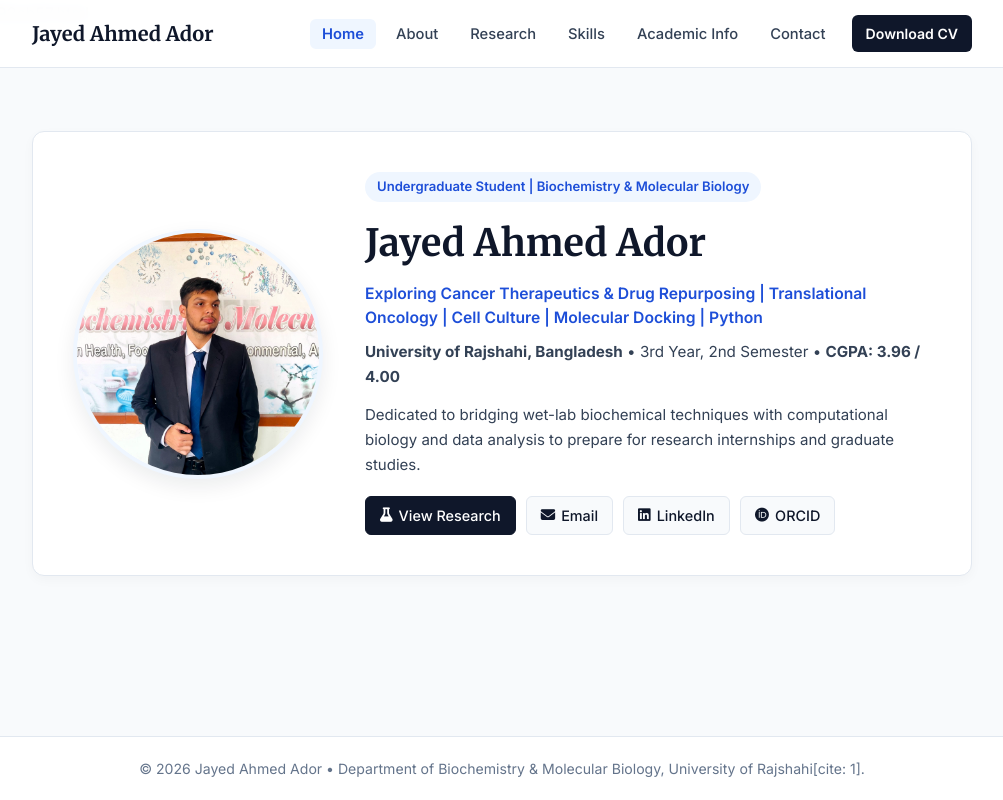
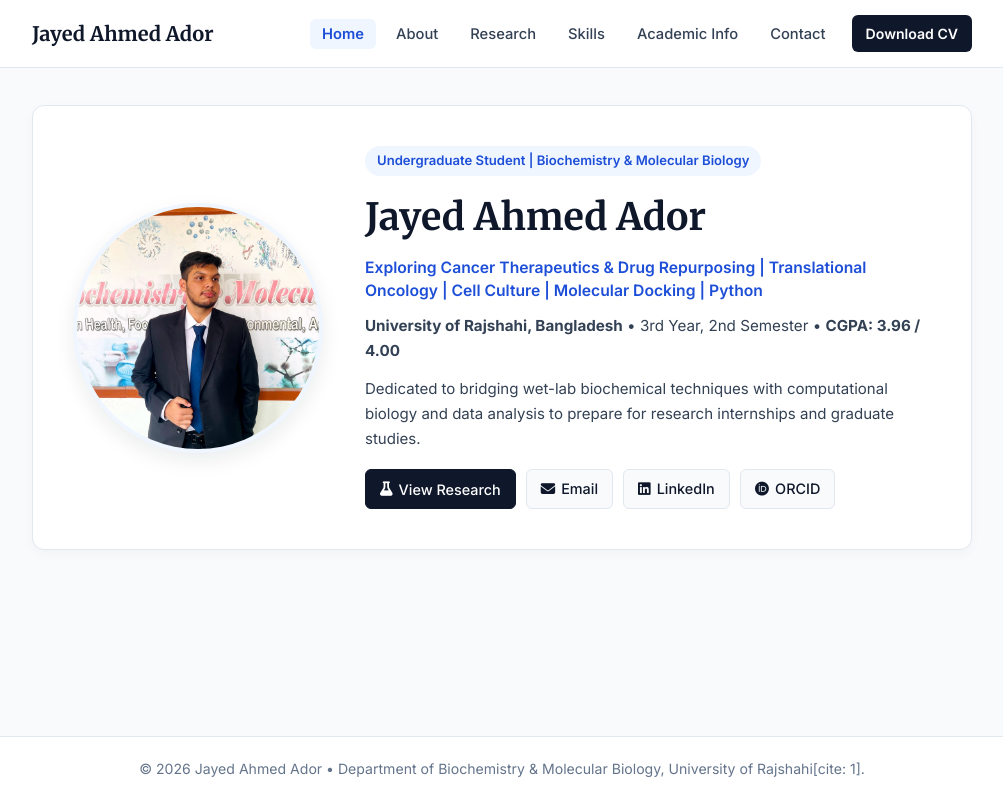
Before and after one commit to jayed-ahmed/jayed-ahmed.github.io, a plain HTML site: page index.html in a window 1280 px wide. Shown: the whole page, without its empty margins (138-1141 px from the left). Drawn offline with Linux system fonts and the light colour scheme.

Commit message:
Update index.html

```diff
--- a/index.html
+++ b/index.html
@@ -8,7 +8,6 @@
     <meta name="description" content="Academic and Research Portfolio of Jayed Ahmed Ador (jayedahmed), Undergraduate Student in Biochemistry & Molecular Biology at the University of Rajshahi. Focused on Cancer Therapeutics, Drug Repurposing, Cell Culture, Molecular Docking, and Python.">
     <meta name="keywords" content="Jayed Ahmed, Jayed Ahmed Ador, jayedahmed, University of Rajshahi, Biochemistry and Molecular Biology, Cancer Therapeutics, Bioinformatics, Academic Portfolio">
     <meta name="author" content="Jayed Ahmed Ador">
-    googlef19f40472f92cb57.html
     <!-- Google Fonts & FontAwesome Icons -->
     <link rel="preconnect" href="https://fonts.googleapis.com">
     <link rel="preconnect" href="https://fonts.gstatic.com" crossorigin>
```
